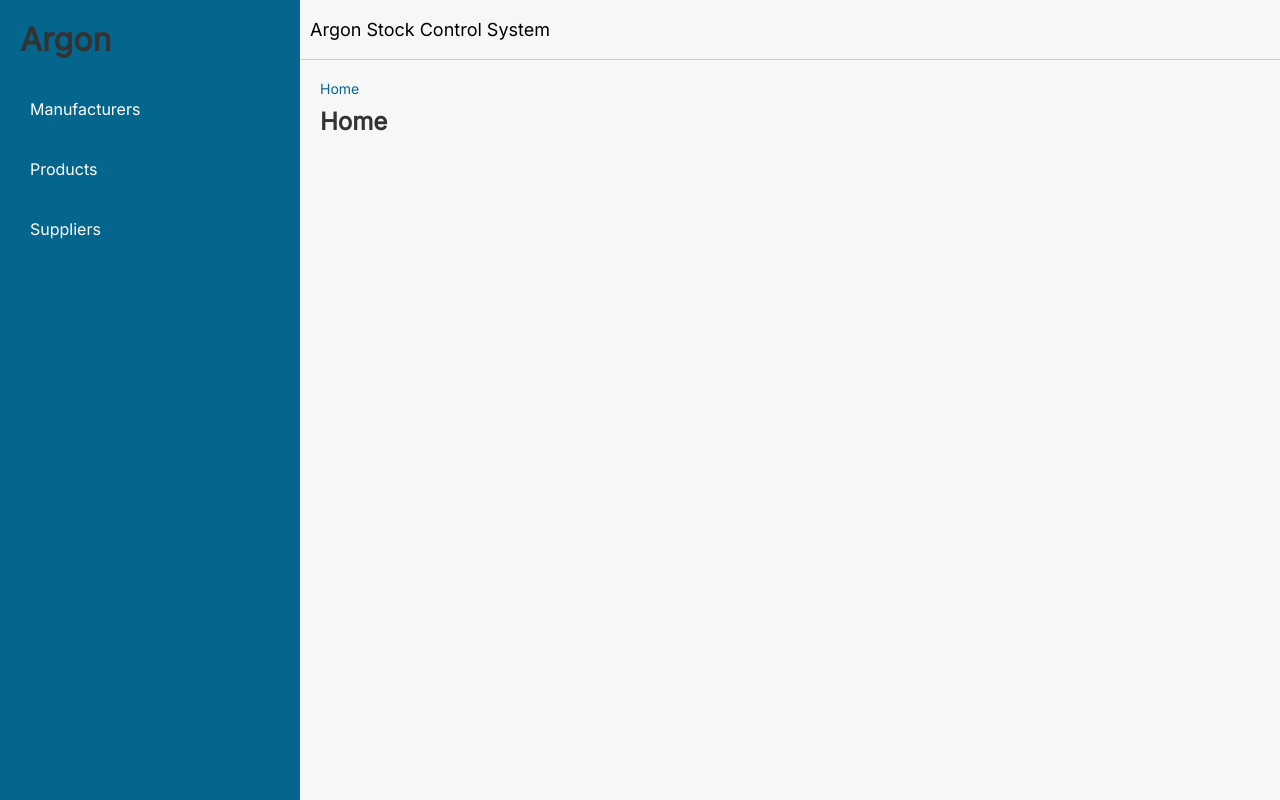
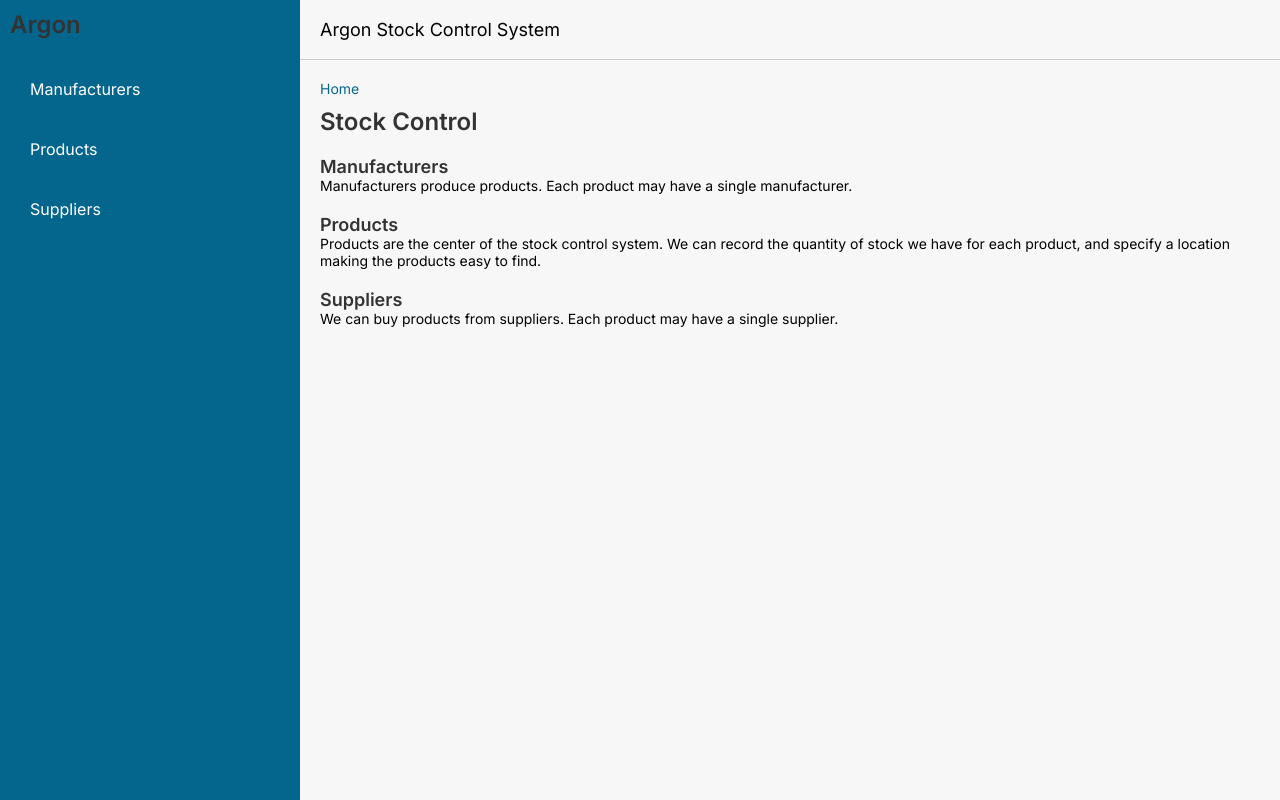
Before and after one commit to srayner/argon, a Next.js app: page / in a window 1280 px wide. Built offline with nearby package versions, Linux system fonts and the light colour scheme.

Commit message:
styled home page

```diff
--- a/app/globals.css
+++ b/app/globals.css
@@ -17,6 +17,16 @@ h1 {
   color: var(--text-color);
 }
 
+h2 {
+  font-size: 18px;
+  font-weight: bold;
+  color: var(--text-color);
+}
+
+p {
+  font-size: 14px;
+}
+
 a {
   text-decoration: none;
   color: var(--primary-color);
--- a/app/layout.js
+++ b/app/layout.js
@@ -8,7 +8,7 @@ import { Inter } from "next/font/google";
 import { usePathname } from "next/navigation";
 
 const inter = Inter({
-  weight: "400",
+  weight: ["400", "600"],
   subsets: ["latin"],
 });
 
--- a/app/layout.module.css
+++ b/app/layout.module.css
@@ -13,7 +13,7 @@
   border-bottom: 1px solid var(--seperator-color);
   grid-column: 2 / 3;
   grid-row: 1 / 2;
-  padding: 10px;
+  padding: 20px;
 }
 
 .sidebar {
@@ -28,8 +28,3 @@
   background-color: var(--background-color);
   padding: 20px;
 }
-
-.heading {
-  font-size: 32px;
-  margin: 10px;
-}
--- a/app/page.js
+++ b/app/page.js
@@ -4,7 +4,32 @@ export default function Home() {
   return (
     <main>
       <div>
-        <h1>Home</h1>
+        <h1 className={styles.heading}>Stock Control</h1>
+
+        <section className={styles.section}>
+          <h2>Manufacturers</h2>
+          <p>
+            Manufacturers produce products. Each product may have a single
+            manufacturer.
+          </p>
+        </section>
+
+        <section className={styles.section}>
+          <h2>Products</h2>
+          <p>
+            Products are the center of the stock control system. We can record
+            the quantity of stock we have for each product, and specify a
+            location making the products easy to find.
+          </p>
+        </section>
+
+        <section className={styles.section}>
+          <h2>Suppliers</h2>
+          <p>
+            We can buy products from suppliers. Each product may have a single
+            supplier.
+          </p>
+        </section>
       </div>
     </main>
   );
--- a/app/page.module.css
+++ b/app/page.module.css
@@ -0,0 +1,4 @@
+.heading,
+.section {
+    margin-bottom: 20px;
+  }
```
